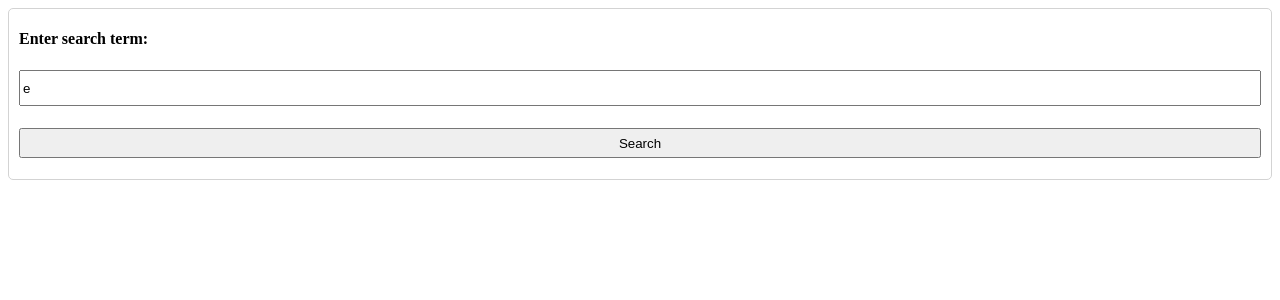
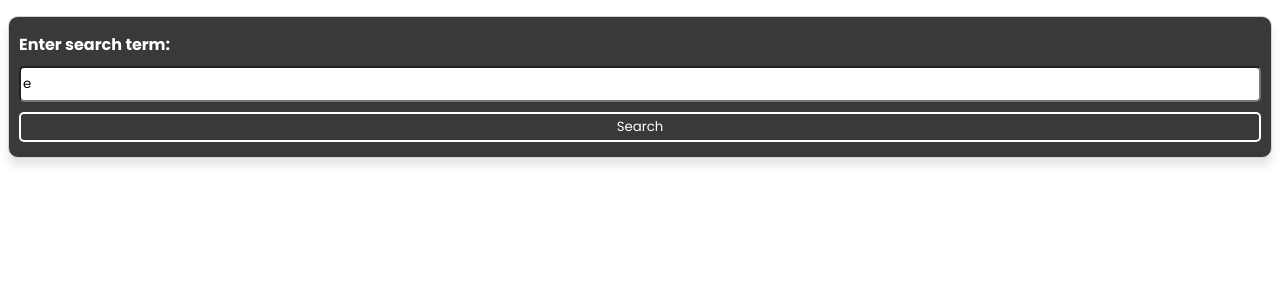
Before and after one commit to p2arthur/image-search-react-app, a React (Vite) app: page / in a window 1280 px wide. Shown: the top 300 px of the page. Built offline with nearby package versions, Linux system fonts and the light colour scheme.

Commit message:
Restyled the app to make it look cooler

```diff
--- a/src/css/ImageList.css
+++ b/src/css/ImageList.css
@@ -1,5 +1,5 @@
 .image-list {
-  columns: 6 200px;
-  column-gap: 10px;
-  padding: 10px;
+  columns: 3 200px;
+  padding: 0 1rem;
+  margin-top: 5rem;
 }
--- a/src/css/ImageShow.css
+++ b/src/css/ImageShow.css
@@ -1,4 +1,10 @@
 img {
-  width: 100%;
-  margin-bottom: 10px;
+  border-radius: 10px;
+  height: 100%;
+  width: 30rem;
+  transition: 0.1s;
 }
+img:hover {
+  transform: scale(1.5);
+  box-shadow: 0 5px 20px rgba(1, 1, 1);
+}
--- a/src/css/SearchBar.css
+++ b/src/css/SearchBar.css
@@ -1,23 +1,49 @@
+@import url("https://fonts.googleapis.com/css2?family=Poppins:wght@400;700&family=VT323&display=swap");
+
+* {
+  font-family: "Poppins";
+}
 .search-bar {
+  display: flex;
+  flex-direction: column;
+  align-items: center;
   border: 1px solid lightgray;
-  border-radius: 5px;
   padding: 10px;
+  border-radius: 10px;
+  margin: 1rem 0 3rem 0;
+  background-color: rgba(8, 8, 8, 0.8);
+  box-shadow: 0 0.5rem 0.5rem rgba(5, 5, 5, 0.1);
 }
 
 .search-bar form {
+  width: 100%;
   display: flex;
   flex-direction: column;
   justify-content: space-around;
-  height: 150px;
+  height: 120px;
 }
 
 .search-bar input {
+  border-radius: 5px;
   height: 30px;
-}
-.search-bar label {
-  font-weight: 700;
+  font-weight: 400;
 }
 
 .search-bar button {
+  border: 2px solid white;
+  color: white;
+  background: none;
   height: 30px;
+  border-radius: 5px;
+  transition: 0.1s;
 }
+.search-bar button:hover {
+  background: white;
+  color: black;
+  box-shadow: 0 5px 10px black;
+}
+
+.search-bar label {
+  font-weight: 700;
+  color: white;
+}
```
